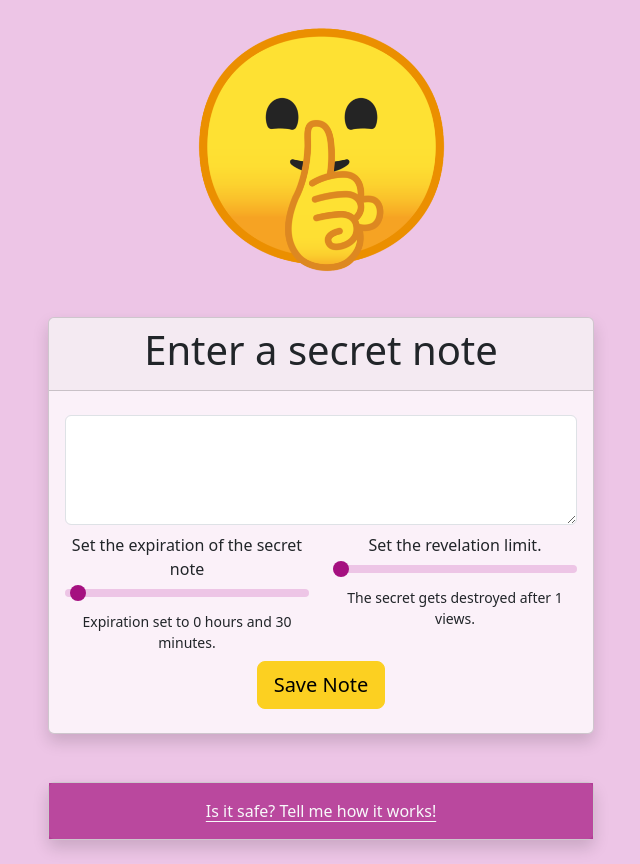
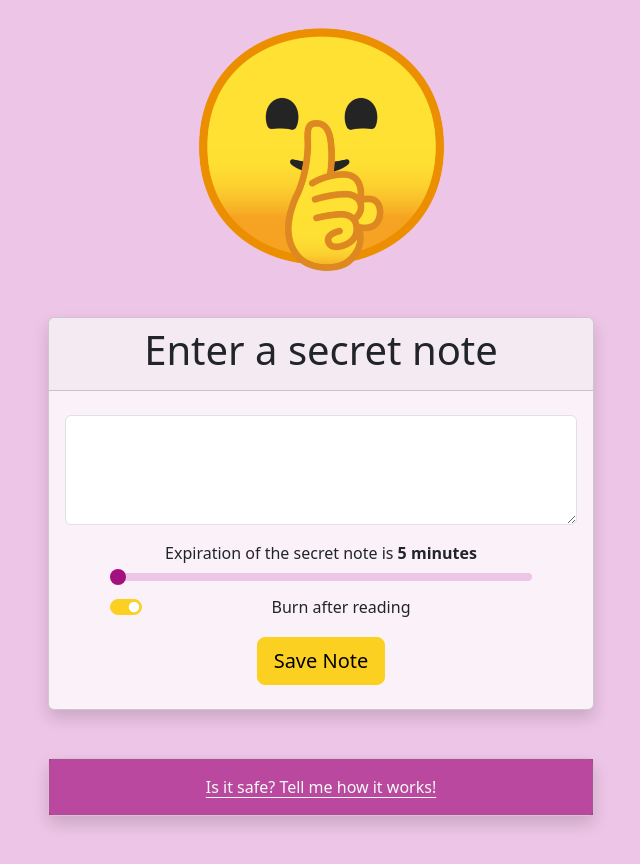
Before and after one commit to eliska-n/BagManUI, a React (Create React App) app: page / in a window 1280 px wide. Shown: the whole page, without its empty margins (319-959 px from the left). After the commit the page ends 840 px from the top, so only its background shows below. Built offline with nearby package versions, Linux system fonts and the light colour scheme.

Commit message:
Burn after reading

```diff
--- a/src/App.js
+++ b/src/App.js
@@ -21,8 +21,35 @@ function SaveNoteScreen({ setAlert }) {
   const [url, setUrl] = useState(null); // to picture the url on UI
   const [disabledTextArea, setTextAreaDisabled] = useState(false) // to disable text area when save button is hit
   const [toggleOn, setToggle] = useState(true) // to change save button into start again button
-  const [expiration, setExpiration] = useState(0.5) // to set the time to delete the secret note on BE
-  const [limit, setLimit] = useState(1) // to set the limit of how many times the reciever can reveal the secret
+  const [expiration, setExpiration] = useState(1) // to set the time to delete the secret note on BE
+  const [burnChecked, setBurnChecked] = useState(true)
+
+  const expirationTranslationTable = {
+    1: {
+      seconds: 5*60,
+      name: "5 minutes",
+    },
+    2: {
+      seconds: 15*60,
+      name: "15 minutes",
+    },
+    3: {
+      seconds: 60*60,
+      name: "1 hour",
+    },
+    4: {
+      seconds: 24*60*60,
+      name: "1 day",
+    },
+    5: {
+      seconds: 7*24*60*60,
+      name: "7 days",
+    },
+    6: {
+      seconds: 30*24*60*60,
+      name: "30 days",
+    },
+  }
 
   const saveNote = async () => {
 
@@ -72,8 +99,14 @@ function SaveNoteScreen({ setAlert }) {
       baseURL: "/api",
     });
 
+    // set limit of views - if Burn after reading button is checked, make the limit one, if not, make it 100, because BE does not allow infinity, yet.
+    let limit = 1
+    if (burnChecked === 0) {
+      limit = 100
+    }
+
     try {
-      let resp = await client.post("/note", {id: ivBase64, secret: encryptedNoteBase64, expiration: expiration*60*60, views_limit: limit});
+      let resp = await client.post("/note", {id: ivBase64, secret: encryptedNoteBase64, expiration: expirationTranslationTable[expiration].seconds, views_limit: limit});
       if (resp.data.result !== "OK") {
         setAlert("Sorry, the secret note was not saved.")
         return
@@ -121,18 +154,19 @@ function SaveNoteScreen({ setAlert }) {
                   <div className="py-2">
                     <textarea id="text-area" disabled={disabledTextArea} className="form-control card-text font-monospace" value={note} onChange={(event) => { setNote(event.target.value); }} rows="4" cols="20"></textarea>
                   </div>
-                  <div className="row justify-content-center">
-                    <div className="col-6">
-                      <label htmlFor="expiration" className="card-text">Set the expiration of the secret note</label>
-                      <input id="expiration" type="range" disabled={disabledTextArea} className="form-range" value={expiration} onChange={(event) => {setExpiration(event.target.value);}} min="0" max="24" step="0.25"></input>
-                      <p className="small card-text"> Expiration set to {(expiration | 0)} hours and {(expiration - (expiration | 0)) * 60} minutes.</p>
-                    </div>
-                    <div className="col-6">
-                      <label htmlFor="limit" className="card-text">Set the revelation limit.</label>
-                      <input id="limit" type="range" disabled={disabledTextArea} className="form-range" value={limit} onChange={(event) => {setLimit(event.target.value);}} min="1" max="10" step="1"></input>
-                      <p className="small card-text"> The secret gets destroyed after {limit} views.</p>
+
+                  <div className="row py-2 justify-content-center">
+                    <div className="col-12 col-lg-10">
+                      <label htmlFor="expiration" className="card-text">Expiration of the secret note is <b>{expirationTranslationTable[expiration].name}</b> </label>
+                      <input id="expiration" type="range" disabled={disabledTextArea} className="form-range" value={expiration} onChange={(event) => {setExpiration(event.target.value);}} min="1" max="6" step="1"></input>
+
+                      <div className="form-check form-switch">
+                        <input className="form-check-input" type="checkbox" role="switch" id="BurnAfterReading"  checked={burnChecked} onChange={() => {setBurnChecked(!burnChecked)}}></input>
+                        <label className="form-check-label" htmlFor="BurnAfterReading">Burn after reading</label>
+                      </div>
                     </div>
                   </div>
+
                   <div className="py-2">
                     <button className="btn btn-primary btn-lg" type="button" onClick={saveNote}>Save Note</button>
                   </div>
```
